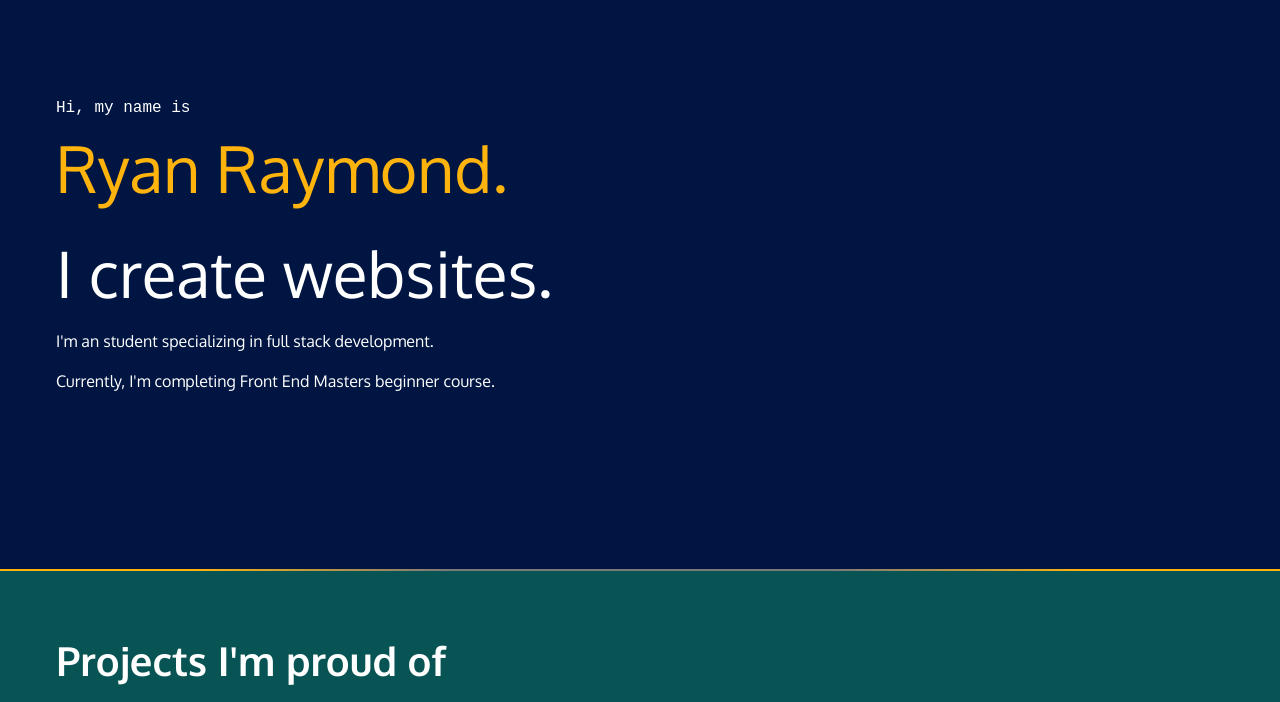
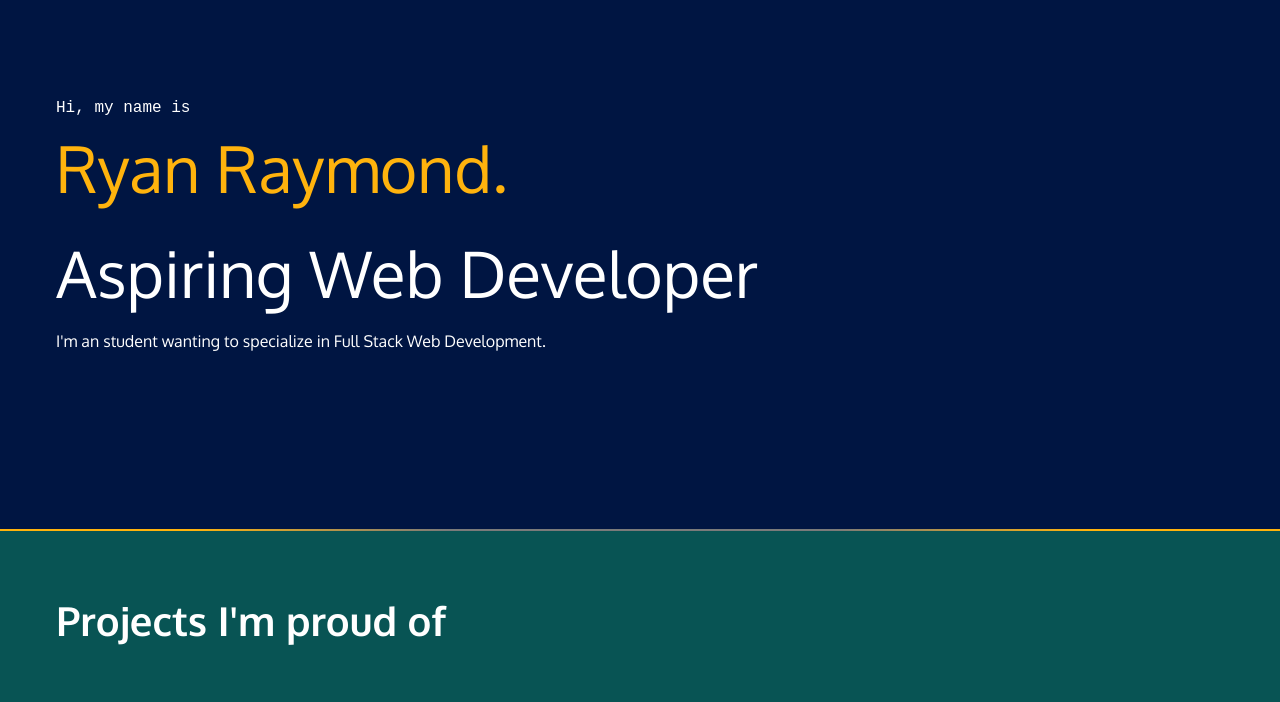
Before and after one commit to RyaRay/about-me, a plain HTML site: page index.html in a window 1280 px wide. Shown: the part 83-785 px from the top of the page. Drawn offline with Linux system fonts and the light colour scheme; a web font is replaced by a local one.

Commit message:
changed intro

```diff
--- a/index.html
+++ b/index.html
@@ -37,9 +37,8 @@
 
   <section id="intro">
     <p class="name">Hi, my name is <span>Ryan Raymond.</span></p>
-    <h2>I create websites.</h2>
-    <p>I'm an student specializing in full stack development.</p>
-    <p>Currently, I'm completing Front End Masters beginner course.</p>
+    <h2>Aspiring Web Developer</h2>
+    <p>I'm an student wanting to specialize in Full Stack Web Development.</p>
   </section>
 
 <div class="gradient"></div>
```
